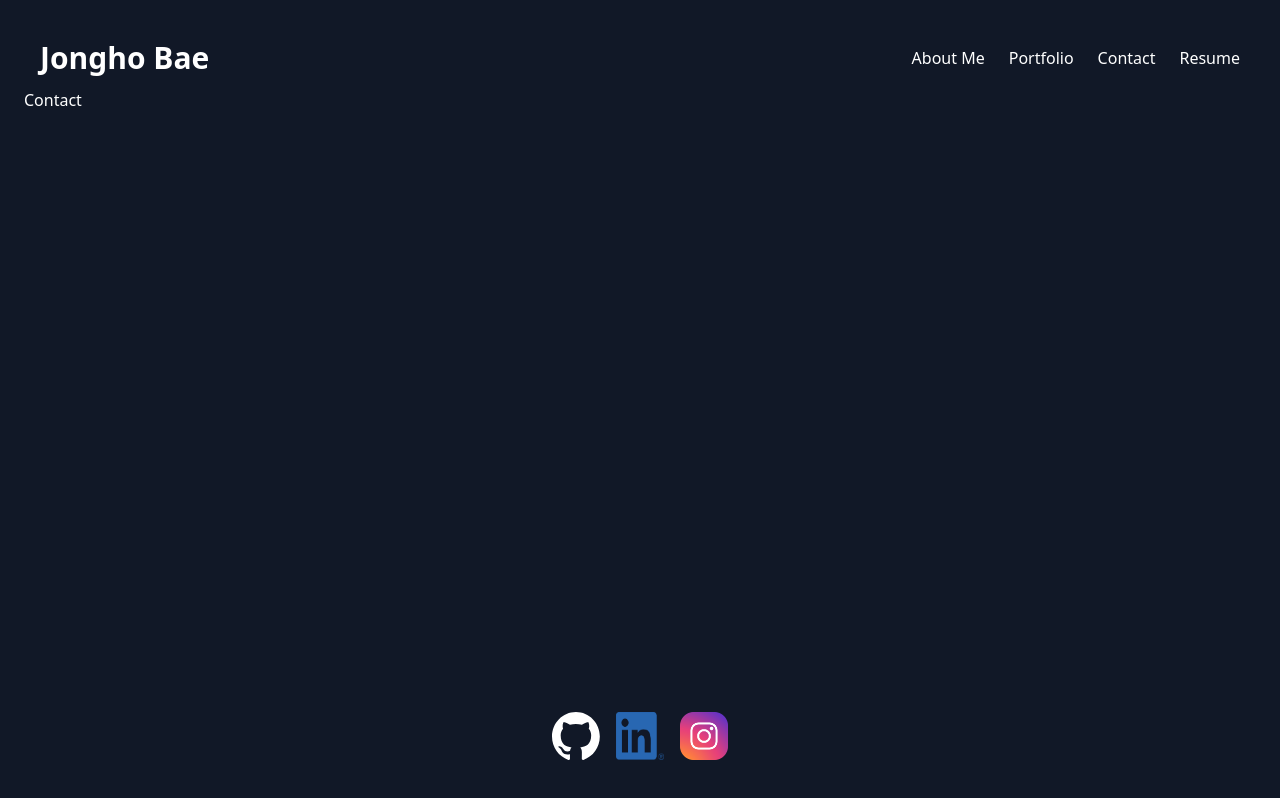
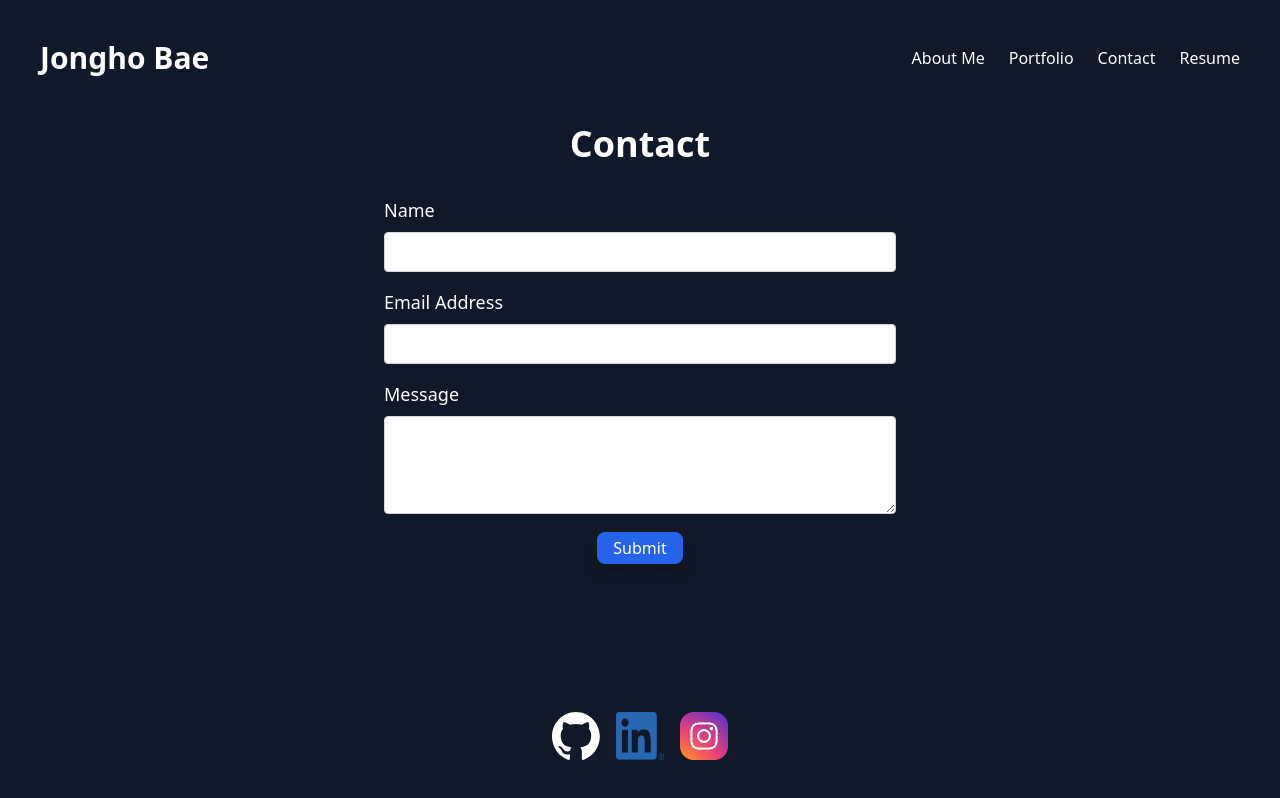
Before and after one commit to jonghoBae0218/Portfolio-Website_Jongho, a React (Vite) app: page /contact in a window 1280 px wide. Built offline with nearby package versions, Linux system fonts and the light colour scheme.

Commit message:
Added contact page

```diff
--- a/src/pages/Contact.jsx
+++ b/src/pages/Contact.jsx
@@ -1,7 +1,129 @@
-import React from "react";
+import React, { useState } from "react";
 
 function Contact() {
-  return <div>Contact</div>;
+  // State for form fields and error messages
+  const [formData, setFormData] = useState({
+    name: "",
+    email: "",
+    message: "",
+  });
+
+  const [errors, setErrors] = useState({
+    name: "",
+    email: "",
+    message: "",
+  });
+
+  // Handle input changes
+  const handleChange = (e) => {
+    const { name, value } = e.target;
+    setFormData({
+      ...formData,
+      [name]: value,
+    });
+  };
+
+  // Validate email address
+  const isValidEmail = (email) => {
+    const emailPattern = /^[^\s@]+@[^\s@]+\.[^\s@]+$/;
+    return emailPattern.test(email);
+  };
+
+  // Handle form submission
+  const handleSubmit = (e) => {
+    e.preventDefault();
+    const newErrors = { name: "", email: "", message: "" };
+
+    if (!formData.name) {
+      newErrors.name = "Name is required.";
+    }
+    if (!formData.email) {
+      newErrors.email = "Email is required.";
+    } else if (!isValidEmail(formData.email)) {
+      newErrors.email = "Email is invalid.";
+    }
+    if (!formData.message) {
+      newErrors.message = "Message is required.";
+    }
+
+    if (Object.values(newErrors).some((error) => error)) {
+      setErrors(newErrors);
+    } else {
+      // Handle successful form submission (e.g., send data to a server)
+      console.log("Form submitted", formData);
+      // Clear form fields
+      setFormData({ name: "", email: "", message: "" });
+      // Optionally, clear errors after successful submission
+      setErrors({ name: "", email: "", message: "" });
+    }
+  };
+
+  return (
+    <div className="px-4 py-8">
+      <h1 className="text-4xl text-center  font-bold mb-8">Contact</h1>
+      <form onSubmit={handleSubmit} className="max-w-lg mx-auto">
+        <div className="mb-4">
+          <label htmlFor="name" className="block text-lg font-medium mb-2">
+            Name
+          </label>
+          <input
+            type="text"
+            id="name"
+            name="name"
+            value={formData.name}
+            onChange={handleChange}
+            className="w-full p-2 border text-black border-gray-300 rounded"
+          />
+          {errors.name && (
+            <p className="text-red-500 text-sm mt-1">{errors.name}</p>
+          )}
+        </div>
+
+        <div className="mb-4">
+          <label htmlFor="email" className="block text-lg font-medium mb-2">
+            Email Address
+          </label>
+          <input
+            type="email"
+            id="email"
+            name="email"
+            value={formData.email}
+            onChange={handleChange}
+            className="w-full p-2 border text-black border-gray-300 rounded"
+          />
+          {errors.email && (
+            <p className="text-red-500 text-sm mt-1">{errors.email}</p>
+          )}
+        </div>
+
+        <div className="mb-4">
+          <label htmlFor="message" className="block text-lg font-medium mb-2">
+            Message
+          </label>
+          <textarea
+            id="message"
+            name="message"
+            value={formData.message}
+            onChange={handleChange}
+            rows="5"
+            className="w-full p-2 border text-black border-gray-300 rounded"
+          />
+          {errors.message && (
+            <p className="text-red-500 text-sm mt-1">{errors.message}</p>
+          )}
+        </div>
+
+        <div className="flex justify-center">
+          <button
+            type="submit"
+            className="bg-blue-600 text-white py-2 px-4 rounded-lg shadow-lg hover:bg-blue-700 transition-colors"
+          >
+            Submit
+          </button>
+        </div>
+      </form>
+    </div>
+  );
 }
 
 export default Contact;
```
